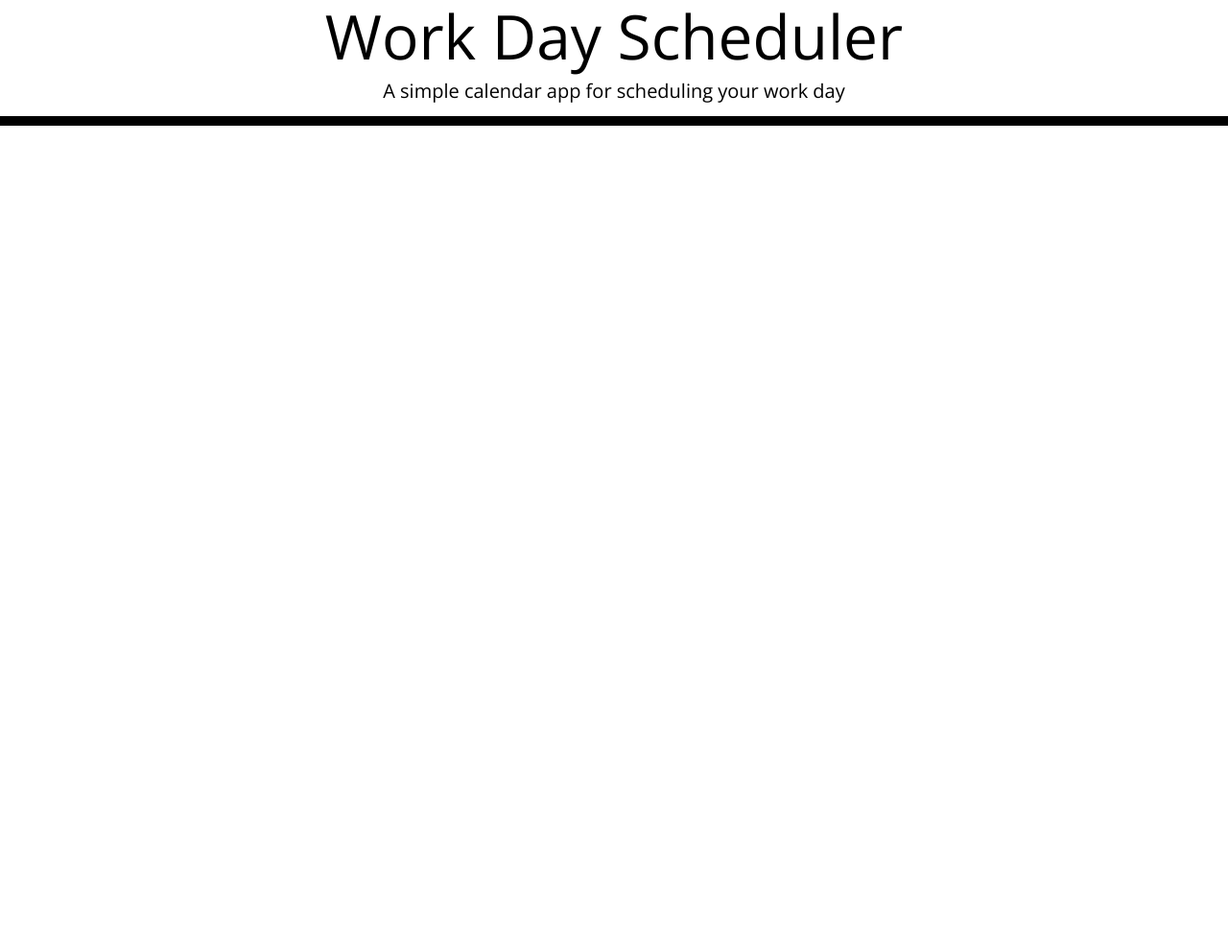
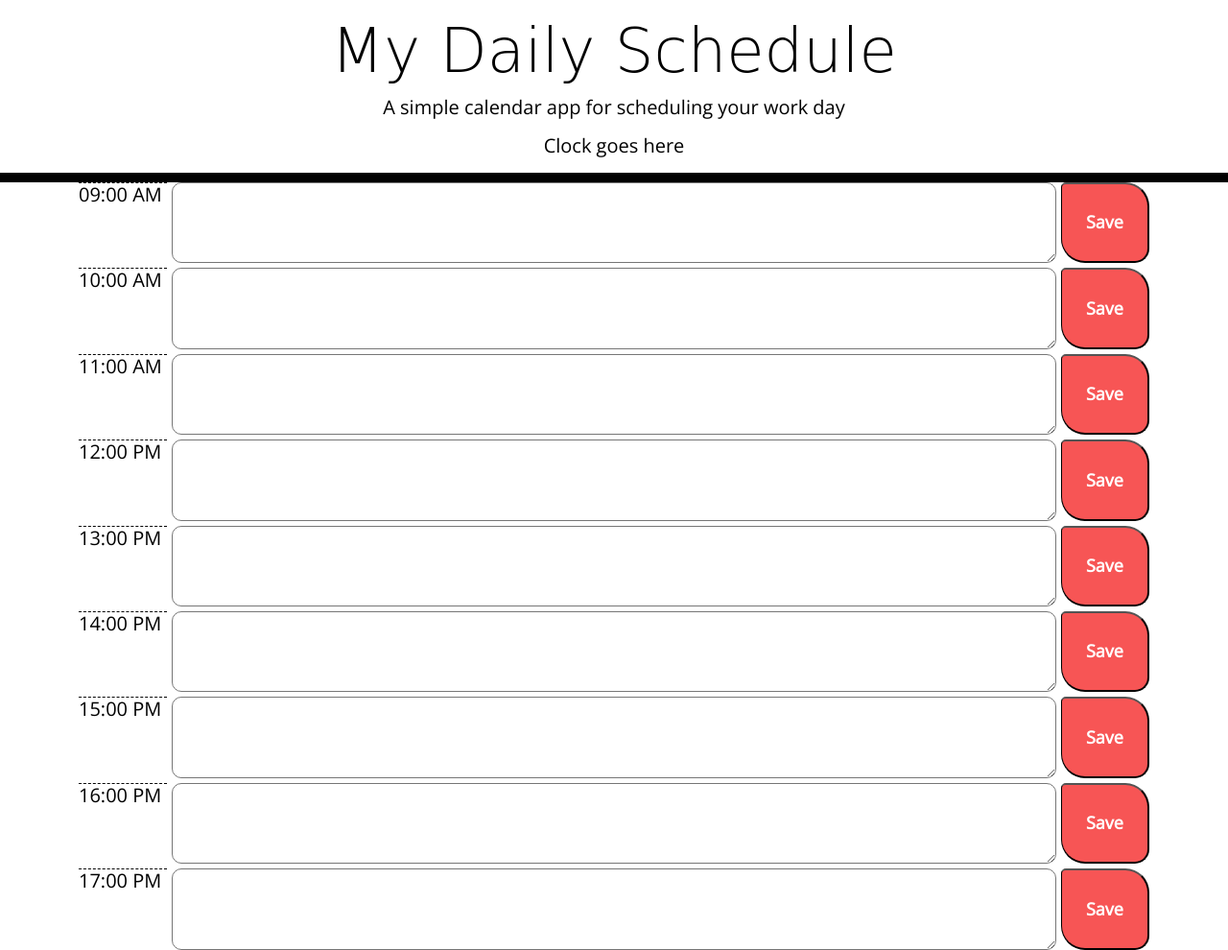
Before and after one commit to kayleriegerpatton/work-day-planner, a plain HTML site: page index.html in a window 1280 px wide. Shown: the whole page at 96% size. Before the commit the page ends 800 px from the top, so only its background shows below. Drawn offline with nearby package versions, Linux system fonts and the light colour scheme; a web font is replaced by a local one.

Commit message:
html layout and css starter

```diff
--- a/assets/styles/styles.css
+++ b/assets/styles/styles.css
@@ -1,16 +1,14 @@
 body {
   font-family: "Open Sans", sans-serif;
-  font-size: 16px;
-  line-height: 1;
+  font-size: 18px;
+  line-height: 1.2;
+  margin: 0;
 }
 
-textarea {
-  background: transparent;
-  border: none;
-  resize: none;
-  color: #000000;
-  border-left: 1px solid black;
-  padding: 10px;
+.display-3 {
+  font-family: "Birthstone", cursive;
+  font-size: 4rem;
+  margin-top: 15px;
 }
 
 .jumbotron {
@@ -21,48 +19,68 @@ textarea {
   border-bottom: 10px solid black;
 }
 
+.container {
+  display: grid;
+  height: 100vh;
+  grid-template-columns: 1fr 10fr 1fr;
+  gap: 5px;
+}
+
+textarea {
+  background: transparent;
+  /* border: none; */
+  /* color: #000000; */
+  /* border-left: 1px solid black; */
+  /* padding: 10px; */
+  border-radius: 10px;
+}
+
 .description {
-  white-space: pre-wrap;
+  #ffffff-space: normal;
 }
 
 .time-block {
+  display: flex;
+  /* flex-direction: row; */
   text-align: center;
   border-radius: 15px;
 }
 
 .row {
-  white-space: pre-wrap;
+  #ffffff-space: pre-wrap;
   height: 80px;
-  border-top: 1px solid white;
+  border-top: 1px solid #ffffff;
 }
 
 .hour {
+  font-size: 20px;
   background-color: #ffffff;
   color: #000000;
   border-top: 1px dashed #000000;
 }
 
 .past {
-  background-color: #d3d3d3;
-  color: white;
+  background-color: #b8f2e6;
+  color: #ffffff;
 }
 
 .present {
-  background-color: #ff6961;
-  color: white;
+  background-color: #5accb5;
+  color: #ffffff;
 }
 
 .future {
-  background-color: #77dd77;
-  color: white;
+  background-color: #23a38a;
+  color: #ffffff;
 }
 
 .saveBtn {
   border-left: 1px solid black;
   border-top-right-radius: 15px;
-  border-bottom-right-radius: 15px;
-  background-color: #06aed5;
-  color: white;
+  border-radius: 5px 25px 15px;
+  background-color: #f75555;
+  color: #ffffff;
+  font-weight: 700;
 }
 
 .saveBtn i:hover {
--- a/index.html
+++ b/index.html
@@ -18,6 +18,10 @@
       referrerpolicy="no-referrer"
     />
     <link
+      href="https://fonts.googleapis.com/css2?family=Birthstone&display=swap"
+      rel="stylesheet"
+    />
+    <link
       href="https://fonts.googleapis.com/css?family=Open+Sans&display=swap"
       rel="stylesheet"
     />
@@ -27,12 +31,85 @@
 
   <body>
     <header class="jumbotron">
-      <h1 class="display-3">Work Day Scheduler</h1>
+      <h1 class="display-3">My Daily Schedule</h1>
       <p class="lead">A simple calendar app for scheduling your work day</p>
-      <p id="currentDay" class="lead"></p>
+      <p id="currentDay" class="lead">Clock goes here</p>
     </header>
     <div class="container">
       <!-- Timeblocks go here -->
+      <h2 class="hour">09:00 AM</h2>
+      <textarea name="" id="" cols="30" rows="1"></textarea>
+      <button class="saveBtn">Save</button>
+      <h2 class="hour">10:00 AM</h2>
+      <textarea name="" id="" cols="30" rows="1"></textarea>
+      <button class="saveBtn">Save</button>
+      <h2 class="hour">11:00 AM</h2>
+      <textarea name="" id="" cols="30" rows="1"></textarea>
+      <button class="saveBtn">Save</button>
+      <h2 class="hour">12:00 PM</h2>
+      <textarea name="" id="" cols="30" rows="1"></textarea>
+      <button class="saveBtn">Save</button>
+      <h2 class="hour">13:00 PM</h2>
+      <textarea name="" id="" cols="30" rows="1"></textarea>
+      <button class="saveBtn">Save</button>
+      <h2 class="hour">14:00 PM</h2>
+      <textarea name="" id="" cols="30" rows="1"></textarea>
+      <button class="saveBtn">Save</button>
+      <h2 class="hour">15:00 PM</h2>
+      <textarea name="" id="" cols="30" rows="1"></textarea>
+      <button class="saveBtn">Save</button>
+      <h2 class="hour">16:00 PM</h2>
+      <textarea name="" id="" cols="30" rows="1"></textarea>
+      <button class="saveBtn">Save</button>
+      <h2 class="hour">17:00 PM</h2>
+      <textarea name="" id="" cols="30" rows="1"></textarea>
+      <button class="saveBtn">Save</button>
+
+      <!-- <div class="time-block">
+        <h2>09:00 AM</h2>
+        <textarea name="" id="" cols="30" rows="1"></textarea>
+        <button class="saveBtn">Save</button>
+      </div>
+      <div class="time-block">
+        <h2>10:00 AM</h2>
+        <textarea name="" id="" cols="30" rows="1"></textarea>
+        <button class="saveBtn">Save</button>
+      </div>
+      <div class="time-block">
+        <h2>11:00 AM</h2>
+        <textarea name="" id="" cols="30" rows="1"></textarea>
+        <button class="saveBtn">Save</button>
+      </div>
+      <div class="time-block">
+        <h2>12:00 PM</h2>
+        <textarea name="" id="" cols="30" rows="1"></textarea>
+        <button class="saveBtn">Save</button>
+      </div>
+      <div class="time-block">
+        <h2>13:00 PM</h2>
+        <textarea name="" id="" cols="30" rows="1"></textarea>
+        <button class="saveBtn">Save</button>
+      </div>
+      <div class="time-block">
+        <h2>14:00 PM</h2>
+        <textarea name="" id="" cols="30" rows="1"></textarea>
+        <button class="saveBtn">Save</button>
+      </div>
+      <div class="time-block">
+        <h2>15:00 PM</h2>
+        <textarea name="" id="" cols="30" rows="1"></textarea>
+        <button class="saveBtn">Save</button>
+      </div>
+      <div class="time-block">
+        <h2>16:00 PM</h2>
+        <textarea name="" id="" cols="30" rows="1"></textarea>
+        <button class="saveBtn">Save</button>
+      </div>
+      <div class="time-block">
+        <h2>17:00 PM</h2>
+        <textarea name="" id="" cols="30" rows="1"></textarea>
+        <button class="saveBtn">Save</button>
+      </div> -->
     </div>
 
     <script
```
